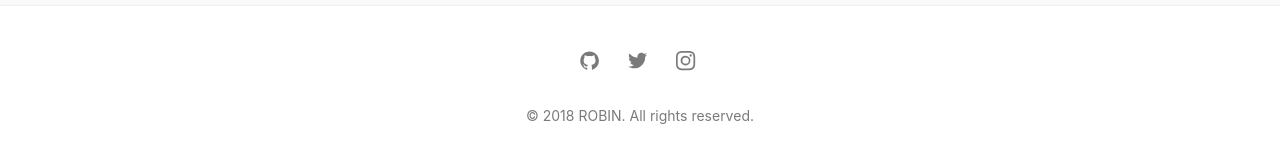
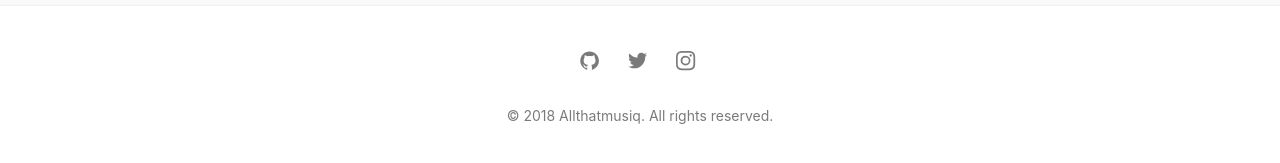
Before and after one commit to robincho1028/robincho1028.github.io, a Jekyll site: the page built from index.md, in a window 1280 px wide and 900 px high, scrolled down 899 px. Shown: the part 729-892 px from the top of the window. Built offline with Jekyll 4.4.1, drawn with Linux system fonts in a browser that asks for light colours.

Commit message:
Update _config.yml

```diff
--- a/_config.yml
+++ b/_config.yml
@@ -1,5 +1,5 @@
 # SITE CONFIGURATION
-title: ROBIN # your site title
+title: Allthatmusiq # your site title
 author: GitHub User # You :P
 description: > # Meta description of Homepage
   Write an awesome description for your new site here. You can edit this
```
